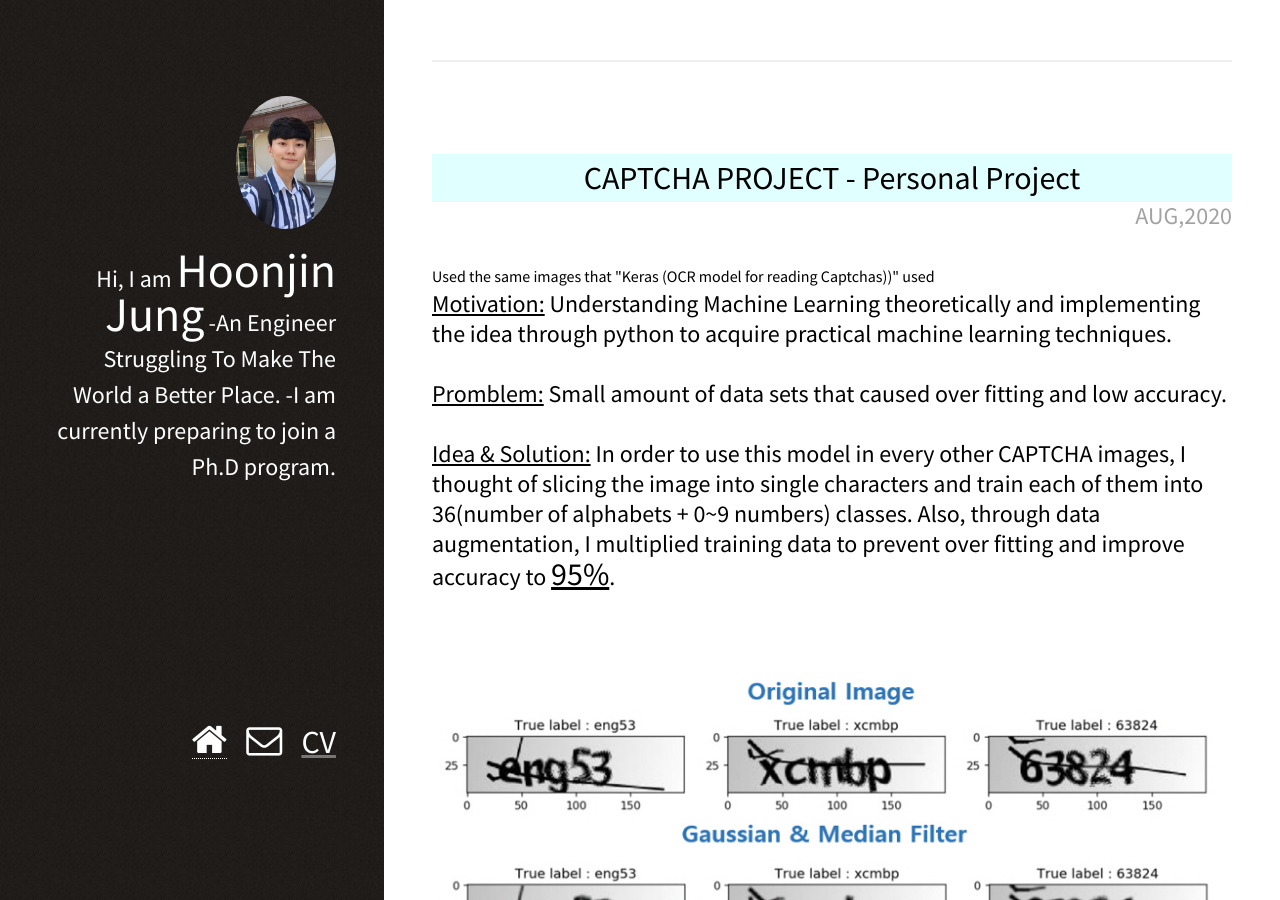
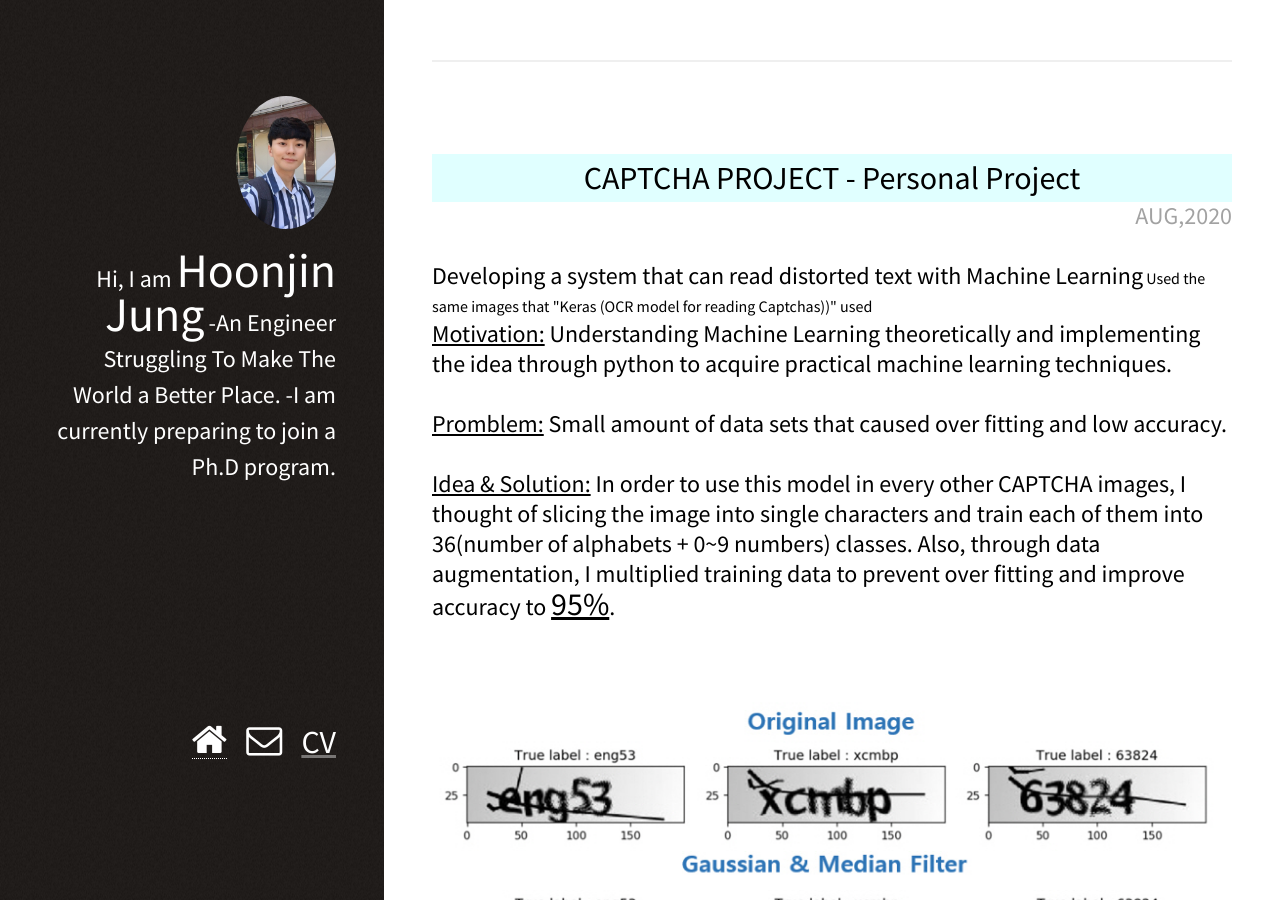
Before and after one commit to davidhoonjin/davidhoonjin.github.io, a Jekyll site: the page built from _posts/2020-02-03-Current Projects.markdown, in a window 1280 px wide and 900 px high, scrolled down 9306 px. Built offline with Jekyll 4.4.1, drawn with Linux system fonts in a browser that asks for light colours; nearby versions of some CDN libraries.

Commit message:
thirtyth and thirteenth and thid commit

```diff
--- a/_posts/2020-02-03-Current Projects.markdown
+++ b/_posts/2020-02-03-Current Projects.markdown
@@ -151,6 +151,7 @@ CAPTCHA PROJECT - Personal Project
 <div style="float:right;"><font size="5em"> AUG,2020 </font></div>
 <br>
 <font style="color:black;">
+<font size="5em">Developing a system that can read distorted text with Machine Learning</font>
 Used the same images that "Keras (OCR model for reading Captchas))" used<br>
 <font size="5em">
 <u>Motivation:</u> Understanding Machine Learning theoretically and implementing the idea through python to acquire practical machine learning techniques.<br><br>
```
